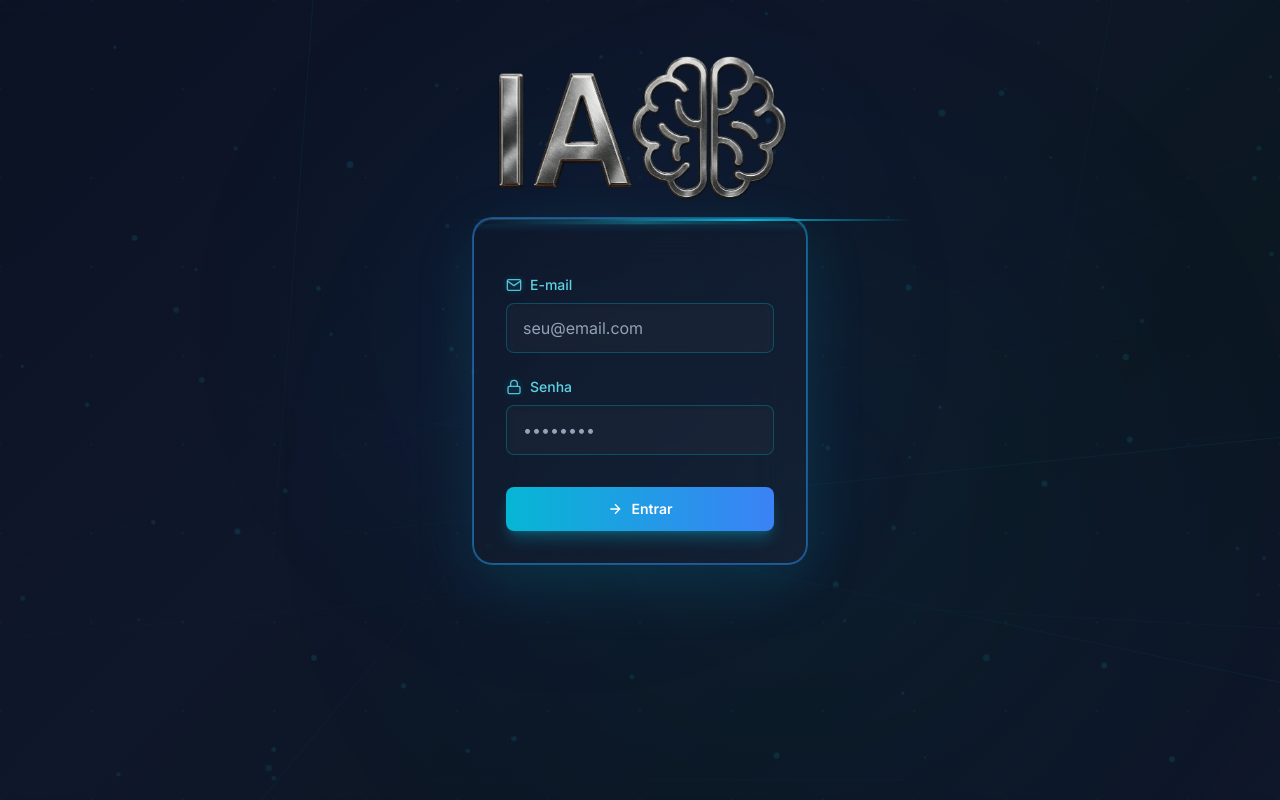
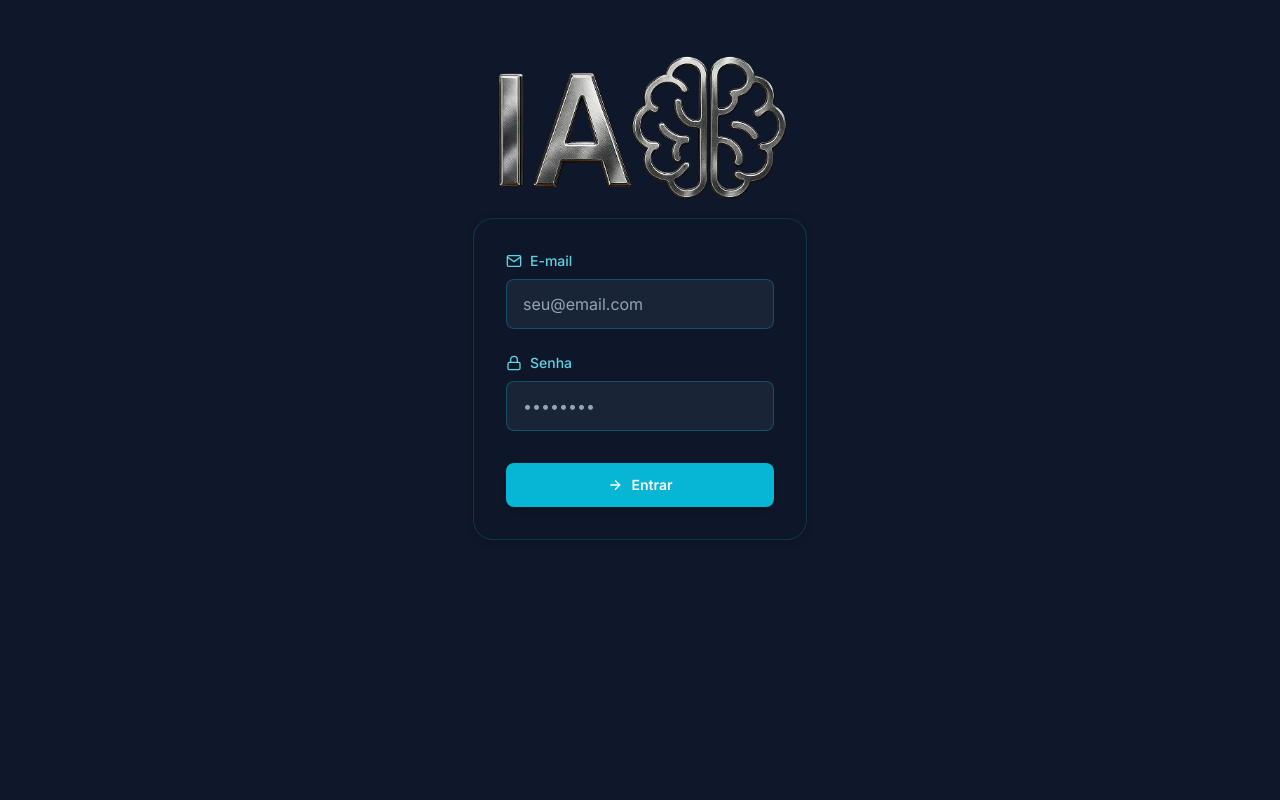
Before and after one commit to abelprosp/antonio, a Next.js app: page /login in a window 1280 px wide. Built offline with nearby package versions, Linux system fonts and the light colour scheme.

Commit message:
Layout light

```diff
--- a/app/bluemilk/page.tsx
+++ b/app/bluemilk/page.tsx
@@ -41,14 +41,14 @@ export default function BlueMilkPage() {
 
     /**
      * Polling para detectar mudanças no mesmo tab
-     * Verifica a cada segundo se a URL mudou
+     * Verifica a cada 5 segundos se a URL mudou (otimizado para performance)
      */
     const interval = setInterval(() => {
       const current = getIframeUrl("bluemilk");
       if (current !== iframeUrl) {
         setIframeUrl(current);
       }
-    }, 1000);
+    }, 5000); // Intervalo aumentado para melhor performance
 
     // Limpa os listeners ao desmontar
     return () => {
--- a/app/dashboard/page.tsx
+++ b/app/dashboard/page.tsx
@@ -46,15 +46,15 @@ export default function DashboardPage() {
      * Polling para detectar mudanças no mesmo tab
      *
      * Como o evento 'storage' não dispara na mesma aba,
-     * fazemos um polling a cada segundo para verificar
-     * se a URL mudou.
+     * fazemos um polling a cada 5 segundos para verificar
+     * se a URL mudou. Intervalo aumentado para melhor performance.
      */
     const interval = setInterval(() => {
       const current = getIframeUrl("dashboard");
       if (current !== iframeUrl) {
         setIframeUrl(current);
       }
-    }, 1000); // Verifica a cada 1 segundo
+    }, 5000); // Verifica a cada 5 segundos (otimizado para performance)
 
     // Limpa os listeners ao desmontar
     return () => {
--- a/app/globals.css
+++ b/app/globals.css
@@ -1,11 +1,13 @@
+/*
+ * Otimização de fontes: usando font-display: swap para não bloquear renderização
+ * e permitir que o texto apareça imediatamente com fonte do sistema enquanto carrega
+ */
 @import url("https://fonts.googleapis.com/css2?family=Inter:wght@400;500;600;700&family=Space+Grotesk:wght@500;600;700&display=swap");
 
 :root {
-  --body-bg: radial-gradient(circle at 1px 1px, rgba(255, 255, 255, 0.06) 1px, transparent 0) 0 0 / 46px 46px,
-    radial-gradient(circle at 10% 20%, rgba(94, 234, 212, 0.08), transparent 25%),
-    radial-gradient(circle at 80% 0%, rgba(56, 189, 248, 0.08), transparent 18%),
-    radial-gradient(circle at 50% 100%, rgba(14, 165, 233, 0.06), transparent 22%),
-    linear-gradient(135deg, #0b1224 0%, #0f172a 40%, #0b1721 72%, #0f172a 100%);
+  /* Background simplificado - removidos múltiplos gradientes radiais para melhor performance */
+  /* Mantido apenas um gradiente linear simples que é mais leve para renderizar */
+  --body-bg: linear-gradient(135deg, #0b1224 0%, #0f172a 50%, #0f172a 100%);
   --body-text: #e2e8f0;
   --header-bg: linear-gradient(135deg, rgba(15, 23, 42, 0.9), rgba(30, 41, 59, 0.9));
   --header-border: rgba(255, 255, 255, 0.1);
@@ -20,11 +22,8 @@
 }
 
 .theme-light {
-  --body-bg: radial-gradient(circle at 1px 1px, rgba(0, 0, 0, 0.05) 1px, transparent 0) 0 0 / 46px 46px,
-    radial-gradient(circle at 10% 20%, rgba(0, 0, 0, 0.03), transparent 25%),
-    radial-gradient(circle at 80% 0%, rgba(0, 0, 0, 0.02), transparent 18%),
-    radial-gradient(circle at 50% 100%, rgba(0, 0, 0, 0.02), transparent 22%),
-    linear-gradient(135deg, #f5f5f5 0%, #e5e5e5 38%, #f5f5f5 72%, #d4d4d4 100%);
+  /* Background simplificado para tema claro - gradiente linear simples */
+  --body-bg: linear-gradient(135deg, #f5f5f5 0%, #e5e5e5 50%, #f5f5f5 100%);
   --body-text: #1f2937;
   --header-bg: linear-gradient(135deg, #f9fafb, #f3f4f6);
   --header-border: rgba(0, 0, 0, 0.1);
@@ -140,45 +139,15 @@ a {
   }
 }
 
-/* Animações para fundo animado da página de login */
-@keyframes float {
-  0%, 100% {
-    transform: translate(0, 0) scale(1);
-    opacity: 0.3;
-  }
-  25% {
-    transform: translate(20px, -30px) scale(1.2);
-    opacity: 0.6;
-  }
-  50% {
-    transform: translate(-15px, -50px) scale(0.8);
-    opacity: 0.4;
-  }
-  75% {
-    transform: translate(30px, -20px) scale(1.1);
-    opacity: 0.5;
-  }
-}
-
-@keyframes pulse {
-  0%, 100% {
-    transform: scale(1);
-    opacity: 0.3;
-  }
-  50% {
-    transform: scale(1.2);
-    opacity: 0.6;
-  }
-}
-
-/* Estilo específico para página de login */
+/* Estilo específico para página de login - Layout ultra-leve sem gradientes pesados */
 .login-page {
   position: fixed;
   inset: 0;
   width: 100vw;
   height: 100vh;
   min-height: 100vh;
-  background: linear-gradient(135deg, #0b1224 0%, #0f172a 40%, #0b1721 72%, #0f172a 100%);
+  /* Background sólido em vez de gradiente para melhor performance */
+  background: #0f172a;
   overflow-y: auto;
   overflow-x: hidden;
   z-index: 0;
@@ -199,250 +168,13 @@ a {
   padding-top: 2rem;
 }
 
-/* ===== ANIMAÇÕES TECNOLÓGICAS AVANÇADAS ===== */
-
-/* Scanline no fundo */
-@keyframes scanline {
-  0% {
-    transform: translateY(0);
-  }
-  100% {
-    transform: translateY(100vh);
-  }
-}
-
-/* Scanline nos inputs */
-@keyframes scanlineMove {
-  0% {
-    transform: translateY(-100%);
-    opacity: 0;
-  }
-  50% {
-    opacity: 1;
-  }
-  100% {
-    transform: translateY(100%);
-    opacity: 0;
-  }
-}
-
-.scan-line-input {
-  animation: scanlineMove 2s ease-in-out infinite;
-}
-
-
-/* Efeito de glitch */
-@keyframes glitch-1 {
-  0%, 100% {
-    transform: translate(0);
-  }
-  20% {
-    transform: translate(-2px, 2px);
-  }
-  40% {
-    transform: translate(-2px, -2px);
-  }
-  60% {
-    transform: translate(2px, 2px);
-  }
-  80% {
-    transform: translate(2px, -2px);
-  }
-}
-
-@keyframes glitch-2 {
-  0%, 100% {
-    transform: translate(0);
-  }
-  20% {
-    transform: translate(2px, 2px);
-  }
-  40% {
-    transform: translate(2px, -2px);
-  }
-  60% {
-    transform: translate(-2px, 2px);
-  }
-  80% {
-    transform: translate(-2px, -2px);
-  }
-}
-
-.glitch-active {
-  animation: glitchShake 0.3s infinite;
-}
-
-@keyframes glitchShake {
-  0%, 100% {
-    transform: translate(0);
-  }
-  10% {
-    transform: translate(-1px, 1px);
-  }
-  20% {
-    transform: translate(1px, -1px);
-  }
-  30% {
-    transform: translate(-1px, -1px);
-  }
-  40% {
-    transform: translate(1px, 1px);
-  }
-}
-
-/* Efeito de digitação */
-.typing-effect {
-  font-family: 'Courier New', monospace;
-  letter-spacing: 2px;
-}
-
-.cursor-blink {
-  animation: blink 1s infinite;
-  color: #06b6d4;
-}
-
-@keyframes blink {
-  0%, 50% {
-    opacity: 1;
-  }
-  51%, 100% {
-    opacity: 0;
-  }
-}
-
-/* Efeito shimmer no botão */
-@keyframes shimmer {
-  0% {
-    transform: translateX(-100%);
-  }
-  100% {
-    transform: translateX(100%);
-  }
-}
-
-.animate-shimmer {
-  animation: shimmer 2s infinite;
-}
-
-/* Pulsação nos ícones */
-.icon-pulse {
-  animation: iconPulse 2s ease-in-out infinite;
-}
-
-@keyframes iconPulse {
-  0%, 100% {
-    opacity: 0.9;
-    filter: drop-shadow(0 0 3px rgba(6, 182, 212, 0.5));
-  }
-  50% {
-    opacity: 1;
-    filter: drop-shadow(0 0 8px rgba(6, 182, 212, 0.8));
-  }
-}
-
-/* Efeitos no formulário */
-.form-tech {
-  position: relative;
-}
-
-.form-tech::before {
-  content: "";
-  position: absolute;
-  inset: -2px;
-  border-radius: inherit;
-  padding: 2px;
-  background: linear-gradient(45deg, #06b6d4, #3b82f6, #06b6d4);
-  background-size: 200% 200%;
-  -webkit-mask: linear-gradient(#fff 0 0) content-box, linear-gradient(#fff 0 0);
-  -webkit-mask-composite: xor;
-  mask-composite: exclude;
-  opacity: 0;
-  animation: borderGlow 3s ease-in-out infinite;
-  z-index: -1;
-}
-
-@keyframes borderGlow {
-  0%, 100% {
-    opacity: 0;
-    background-position: 0% 50%;
-  }
-  50% {
-    opacity: 0.6;
-    background-position: 100% 50%;
-  }
-}
-
-/* Efeitos nos inputs */
-.input-tech {
-  position: relative;
-}
-
-.input-tech:focus {
-  box-shadow:
-    0 0 0 2px rgba(6, 182, 212, 0.3),
-    0 0 20px rgba(6, 182, 212, 0.2),
-    inset 0 0 10px rgba(6, 182, 212, 0.1);
-}
-
-.input-wrapper {
-  position: relative;
-}
-
-/* Efeito no botão */
-.button-tech {
-  position: relative;
-  overflow: hidden;
-}
-
-.button-tech::after {
-  content: "";
-  position: absolute;
-  inset: 0;
-  background: linear-gradient(
-    90deg,
-    transparent,
-    rgba(255, 255, 255, 0.2),
-    transparent
-  );
-  transform: translateX(-100%);
-  transition: transform 0.6s;
-}
-
-.button-tech:hover::after {
-  transform: translateX(100%);
-}
-
-/* Efeito de erro */
-.error-tech {
-  animation: errorPulse 0.5s ease-in-out;
-}
-
-@keyframes errorPulse {
-  0%, 100% {
-    transform: scale(1);
-  }
-  50% {
-    transform: scale(1.02);
-  }
-}
-
-/* Efeito de borda animada no formulário */
-.form-tech::after {
-  content: "";
-  position: absolute;
-  top: 0;
-  left: -100%;
-  width: 100%;
-  height: 2px;
-  background: linear-gradient(90deg, transparent, #06b6d4, transparent);
-  animation: borderScan 3s linear infinite;
-}
-
-@keyframes borderScan {
-  0% {
-    left: -100%;
-  }
-  100% {
-    left: 100%;
-  }
-}
+/* ===== NOTA: ANIMAÇÕES REMOVIDAS ===== */
+/*
+ * Todas as animações foram removidas para melhorar performance em:
+ * - Conexões de internet lentas
+ * - Dispositivos móveis com recursos limitados
+ * - Redução do consumo de dados
+ *
+ * O layout mantém um visual limpo e moderno usando apenas transições CSS básicas
+ * para feedback visual (hover, focus) sem animações contínuas pesadas.
+ */
--- a/app/hm/page.tsx
+++ b/app/hm/page.tsx
@@ -41,14 +41,14 @@ export default function HMPage() {
 
     /**
      * Polling para detectar mudanças no mesmo tab
-     * Verifica a cada segundo se a URL mudou
+     * Verifica a cada 5 segundos se a URL mudou (otimizado para performance)
      */
     const interval = setInterval(() => {
       const current = getIframeUrl("hm");
       if (current !== iframeUrl) {
         setIframeUrl(current);
       }
-    }, 1000);
+    }, 5000); // Intervalo aumentado para melhor performance
 
     // Limpa os listeners ao desmontar
     return () => {
--- a/app/login/page.tsx
+++ b/app/login/page.tsx
@@ -1,12 +1,9 @@
 "use client";
 
-import { useRouter, useSearchParams } from "next/navigation";
+import { useSearchParams } from "next/navigation";
 import { FormEvent, useState, Suspense, useEffect, useRef } from "react";
 import Image from "next/image";
 import { supabaseBrowser } from "../../utils/auth/supabaseBrowser";
-import AnimatedBackground from "../../components/effects/AnimatedBackground";
-import ScanLine from "../../components/effects/ScanLine";
-import GlitchEffect from "../../components/effects/GlitchEffect";
 
 /**
  * Lista de URLs permitidas para redirecionamento após login
@@ -45,13 +42,14 @@ function isValidRedirect(path: string | null): boolean {
  * - Campo de senha
  * - Validação de email
  * - Autenticação via Supabase
- * - Efeitos visuais (scanline, glitch em erros)
  * - Redirecionamento após login bem-sucedido
+ *
+ * Nota: Efeitos visuais e animações foram removidos para melhorar
+ * performance em conexões lentas e dispositivos móveis.
  *
  * @returns Componente do formulário de login
  */
 function LoginForm() {
-  const router = useRouter();
   const searchParams = useSearchParams();
   // Obtém o parâmetro 'from' da URL (rota que tentou acessar antes do login)
   const rawRedirect = searchParams.get("from");
@@ -63,9 +61,7 @@ function LoginForm() {
   const [password, setPassword] = useState("");
   const [error, setError] = useState<string | null>(null);
   const [loading, setLoading] = useState(false);
-  // Estado que indica qual input está focado (para efeito de scanline)
-  const [focusedInput, setFocusedInput] = useState<string | null>(null);
-  // Referências aos inputs (não usadas atualmente, mas podem ser úteis)
+  // Referências aos inputs (podem ser úteis para foco programático)
   const emailInputRef = useRef<HTMLInputElement>(null);
   const passwordInputRef = useRef<HTMLInputElement>(null);
 
@@ -142,29 +138,26 @@ function LoginForm() {
         />
       </div>
 
-      {/* Formulário de login */}
+      {/* Formulário de login - Layout ultra-leve sem gradientes ou efeitos pesados */}
       <form
         onSubmit={handleSubmit}
-        className="space-y-6 rounded-2xl border border-cyan-500/20 bg-slate-900/40 backdrop-blur-xl p-8 shadow-2xl shadow-cyan-500/10 relative form-tech"
+        className="space-y-6 rounded-2xl border border-cyan-500/20 bg-slate-900/90 p-8"
         style={{
-          background: "linear-gradient(135deg, rgba(15, 23, 42, 0.6) 0%, rgba(30, 41, 59, 0.4) 100%)",
-          boxShadow: "0 20px 60px rgba(6, 182, 212, 0.15), inset 0 1px 0 rgba(255, 255, 255, 0.1)",
+          // Background sólido em vez de gradiente para melhor performance
+          backgroundColor: "rgba(15, 23, 42, 0.9)",
+          boxShadow: "0 2px 8px rgba(0, 0, 0, 0.2)",
         }}
       >
-        {/* Efeito de scanline no formulário */}
-        <ScanLine />
-
         {/* Campo de email */}
-        <div className="space-y-2 relative">
+        <div className="space-y-2">
           <label className="text-sm font-medium text-cyan-300/90 flex items-center gap-2" htmlFor="email">
-            {/* Ícone de envelope com animação de pulso */}
-            <svg xmlns="http://www.w3.org/2000/svg" viewBox="0 0 24 24" fill="none" stroke="currentColor" strokeWidth="2" className="w-4 h-4 icon-pulse">
+            {/* Ícone de envelope */}
+            <svg xmlns="http://www.w3.org/2000/svg" viewBox="0 0 24 24" fill="none" stroke="currentColor" strokeWidth="2" className="w-4 h-4">
               <path d="M4 4h16c1.1 0 2 .9 2 2v12c0 1.1-.9 2-2 2H4c-1.1 0-2-.9-2-2V6c0-1.1.9-2 2-2z" />
               <polyline points="22,6 12,13 2,6" />
             </svg>
             E-mail
           </label>
-          <div className="relative input-wrapper">
           <input
             ref={emailInputRef}
             id="email"
@@ -172,29 +165,21 @@ function LoginForm() {
             required
             value={email}
             onChange={(e) => setEmail(e.target.value)}
-              onFocus={() => setFocusedInput("email")} // Marca como focado
-              onBlur={() => setFocusedInput(null)} // Remove foco
-              className="w-full rounded-lg border border-cyan-500/30 bg-slate-800/50 backdrop-blur-sm px-4 py-3 text-white placeholder:text-slate-400 shadow-inner outline-none transition-all duration-200 focus:border-cyan-400/60 focus:ring-2 focus:ring-cyan-400/30 focus:bg-slate-800/70 input-tech"
+            className="w-full rounded-lg border border-cyan-500/30 bg-slate-800/80 px-4 py-3 text-white placeholder:text-slate-400 outline-none transition-colors duration-150 focus:border-cyan-400/60 focus:ring-1 focus:ring-cyan-400/30 focus:bg-slate-800/90"
             placeholder="seu@email.com"
           />
-            {/* Efeito de scanline quando o input está focado */}
-            {focusedInput === "email" && (
-              <div className="absolute bottom-0 left-0 right-0 h-0.5 bg-gradient-to-r from-transparent via-cyan-400 to-transparent scan-line-input" />
-            )}
-          </div>
         </div>
 
         {/* Campo de senha */}
-        <div className="space-y-2 relative">
+        <div className="space-y-2">
           <label className="text-sm font-medium text-cyan-300/90 flex items-center gap-2" htmlFor="password">
-            {/* Ícone de cadeado com animação de pulso */}
-            <svg xmlns="http://www.w3.org/2000/svg" viewBox="0 0 24 24" fill="none" stroke="currentColor" strokeWidth="2" className="w-4 h-4 icon-pulse">
+            {/* Ícone de cadeado */}
+            <svg xmlns="http://www.w3.org/2000/svg" viewBox="0 0 24 24" fill="none" stroke="currentColor" strokeWidth="2" className="w-4 h-4">
               <rect x="3" y="11" width="18" height="11" rx="2" ry="2" />
               <path d="M7 11V7a5 5 0 0 1 10 0v4" />
             </svg>
             Senha
           </label>
-          <div className="relative input-wrapper">
           <input
             ref={passwordInputRef}
             id="password"
@@ -202,22 +187,14 @@ function LoginForm() {
             required
             value={password}
             onChange={(e) => setPassword(e.target.value)}
-              onFocus={() => setFocusedInput("password")} // Marca como focado
-              onBlur={() => setFocusedInput(null)} // Remove foco
-              className="w-full rounded-lg border border-cyan-500/30 bg-slate-800/50 backdrop-blur-sm px-4 py-3 text-white placeholder:text-slate-400 shadow-inner outline-none transition-all duration-200 focus:border-cyan-400/60 focus:ring-2 focus:ring-cyan-400/30 focus:bg-slate-800/70 input-tech"
+            className="w-full rounded-lg border border-cyan-500/30 bg-slate-800/80 px-4 py-3 text-white placeholder:text-slate-400 outline-none transition-colors duration-150 focus:border-cyan-400/60 focus:ring-1 focus:ring-cyan-400/30 focus:bg-slate-800/90"
             placeholder="••••••••"
           />
-            {/* Efeito de scanline quando o input está focado */}
-            {focusedInput === "password" && (
-              <div className="absolute bottom-0 left-0 right-0 h-0.5 bg-gradient-to-r from-transparent via-cyan-400 to-transparent scan-line-input" />
-            )}
-          </div>
         </div>
 
-        {/* Mensagem de erro com efeito de glitch */}
+        {/* Mensagem de erro - sem blur para melhor performance */}
         {error && (
-          <GlitchEffect active={true}>
-            <div className="rounded-lg border border-amber-500/30 bg-amber-500/10 backdrop-blur-sm p-3 error-tech">
+          <div className="rounded-lg border border-amber-500/30 bg-amber-500/15 p-3">
             <p className="text-sm font-semibold text-amber-300 flex items-center gap-2">
               {/* Ícone de alerta */}
               <svg xmlns="http://www.w3.org/2000/svg" viewBox="0 0 24 24" fill="none" stroke="currentColor" strokeWidth="2" className="w-4 h-4">
@@ -228,7 +205,6 @@ function LoginForm() {
               {error}
             </p>
           </div>
-          </GlitchEffect>
         )}
 
         {/* Botão de submit */}
@@ -236,12 +212,8 @@ function LoginForm() {
           <button
             type="submit"
             disabled={loading}
-            className="w-full inline-flex items-center justify-center rounded-lg bg-gradient-to-r from-cyan-500 to-blue-500 px-6 py-3 text-sm font-semibold text-white shadow-lg shadow-cyan-500/30 transition-all duration-200 hover:from-cyan-400 hover:to-blue-400 hover:shadow-cyan-400/40 hover:scale-[1.02] disabled:opacity-60 disabled:cursor-not-allowed disabled:hover:scale-100 relative overflow-hidden button-tech"
+            className="w-full inline-flex items-center justify-center rounded-lg bg-cyan-500 px-6 py-3 text-sm font-semibold text-white shadow-md transition-opacity duration-150 hover:bg-cyan-400 disabled:opacity-60 disabled:cursor-not-allowed"
           >
-            {/* Efeito shimmer quando está carregando */}
-            {loading && (
-              <div className="absolute inset-0 bg-gradient-to-r from-transparent via-white/20 to-transparent animate-shimmer" />
-            )}
             {loading ? (
               // Estado de carregamento
               <>
@@ -271,10 +243,12 @@ function LoginForm() {
  * Componente LoginPage - Página de login completa
  *
  * Este componente é a página principal de login que:
- * - Renderiza o fundo animado
  * - Aplica estilos especiais ao body
  * - Usa Suspense para carregamento assíncrono
  * - Renderiza o formulário de login
+ *
+ * Nota: Fundo animado foi removido para melhorar performance em conexões lentas
+ * e dispositivos móveis. O layout mantém um visual limpo e moderno sem animações pesadas.
  *
  * @returns Componente da página de login
  */
@@ -282,8 +256,7 @@ export default function LoginPage() {
   /**
    * Efeito que aplica estilos especiais ao body quando a página carrega
    *
-   * Remove o fundo padrão e ajusta overflow para melhor visualização
-   * do fundo animado.
+   * Remove o fundo padrão e ajusta overflow para melhor visualização.
    */
   useEffect(() => {
     // Aplicar estilos ao body quando a página de login carregar
@@ -303,9 +276,6 @@ export default function LoginPage() {
 
   return (
     <div className="login-page">
-      {/* Fundo animado com efeitos tecnológicos */}
-      <AnimatedBackground />
-
       {/* Conteúdo do login */}
       <div className="login-content">
         {/* Suspense para carregamento assíncrono do formulário */}
--- a/components/layout/RoleIndicator.tsx
+++ b/components/layout/RoleIndicator.tsx
@@ -158,7 +158,7 @@ export default function RoleIndicator() {
       {/* Menu dropdown que aparece quando menuOpen é true */}
       {menuOpen && (
         <div
-          className="absolute right-0 mt-2 w-40 overflow-hidden rounded-xl border bg-white/90 text-sm shadow-xl"
+          className="absolute right-0 mt-2 w-40 overflow-hidden rounded-xl border bg-white/90 text-sm shadow-lg"
           style={{ borderColor: "var(--chip-border)" }}
         >
           {/* Link para configurações */}
--- a/components/ui/Card.tsx
+++ b/components/ui/Card.tsx
@@ -20,9 +20,10 @@ type CardProps = PropsWithChildren<{
  * @returns Componente de card estilizado
  */
 export default function Card({ children, className = "" }: CardProps) {
-  // Classes base do card: fundo, borda, sombra, bordas arredondadas, padding e transições
+  // Classes base do card: fundo, borda, sombra simplificada, bordas arredondadas, padding e transições
+  // Sombra simplificada para melhor performance em dispositivos fracos
   const base =
-    "bg-card border border-border/70 shadow-soft dark:shadow-soft-dark rounded-2xl p-6 transition-all duration-200 hover:shadow-lg hover:-translate-y-[1px]";
+    "bg-card border border-border/70 shadow-md rounded-2xl p-6 transition-all duration-200 hover:shadow-lg";
 
   return <div className={`${base} ${className}`}>{children}</div>;
 }
```
Also changed, not shown: components/layout/AppShell.tsx (+13 -10 lines), components/layout/MobileMenu.tsx (+5 -5 lines), next.config.js (+11 -0 lines). Lines whose indentation alone changed are shown as unchanged.
